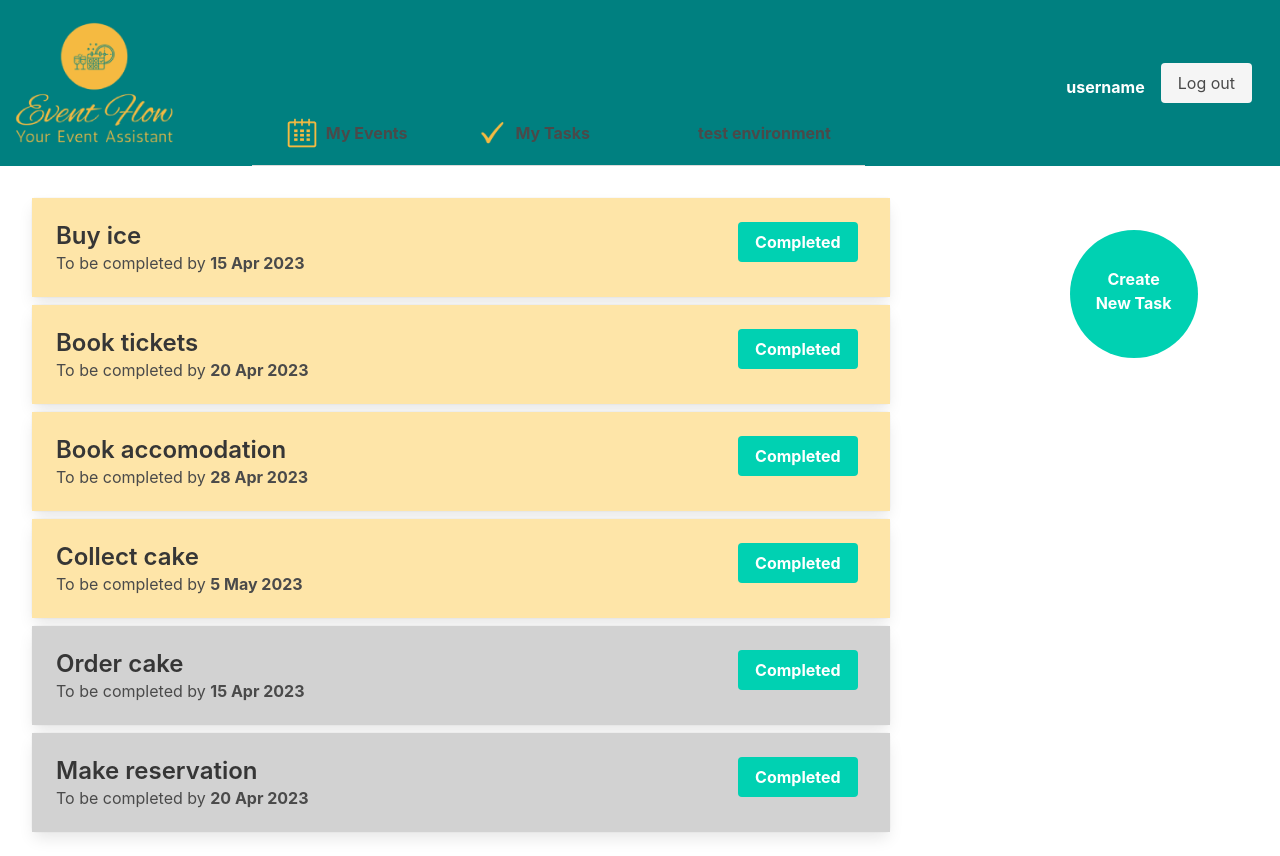
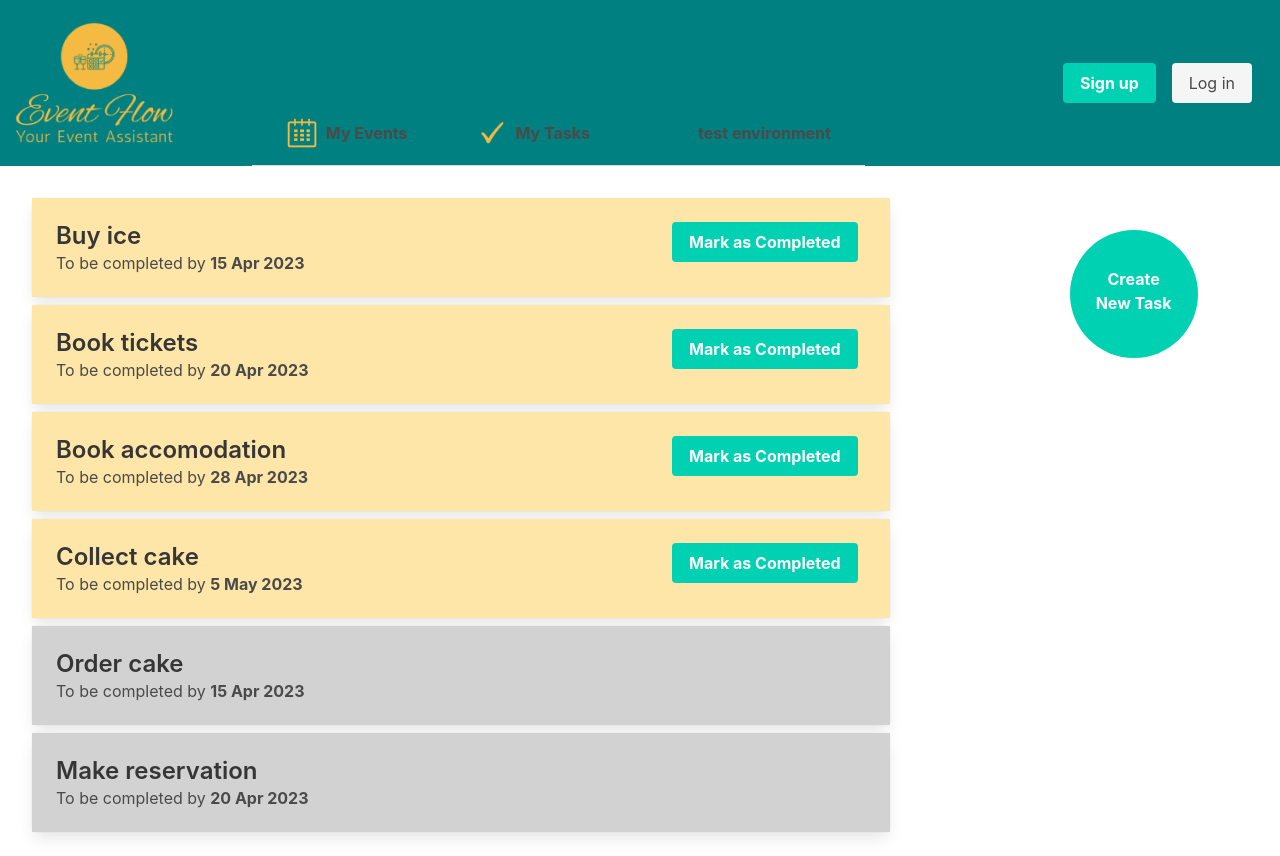
Before and after one commit to shaimaaGhamry/Event-Flow, a React (Create React App) app in the folder client/: page /mytasks in a window 1280 px wide. Built offline with nearby package versions, Linux system fonts and the light colour scheme; what bulma-calendar would draw is missing.

Commit message:
Fixed task completed buttons to only appear for pending tasks

```diff
--- a/client/src/components/NavBar.js
+++ b/client/src/components/NavBar.js
@@ -1,7 +1,7 @@
 import React from 'react';
 import { Link } from "react-router-dom";
 
-const isLoggedIn = true;
+const isLoggedIn = false;
 
 function NavTabs({ currentPage, handlePageChange }) {
     return (
--- a/client/src/routes/MyTasks.js
+++ b/client/src/routes/MyTasks.js
@@ -3,14 +3,14 @@ import { Link } from 'react-router-dom';
 
 const MyTasks = () => {
   const taskList = [
-    { title: "Buy ice", description: "Baby Shower", event: "ABC", owner: "Albus Dumbeldore", date: "15 Apr 2023", completed: "false", id: "1" },
-    { title: "Book tickets", description: "Trip", event: "DEF", owner: "Beatrix Lestrange", date: "20 Apr 2023", completed: "false", id: "2" },
-    { title: "Book accomodation", description: "Trip", event: "DEF", owner: "Beatrix Lestrange", date: "28 Apr 2023", completed: "false", id: "3" },
-    { title: "Collect cake", description: "Birthday", event: "GHI", owner: "Colin Creevey", date: "5 May 2023", completed: "false", id: "4" },
+    { title: "Buy ice", description: "Baby Shower", event: "ABC", owner: "Albus Dumbeldore", date: "15 Apr 2023", completed: false, id: 1 },
+    { title: "Book tickets", description: "Trip", event: "DEF", owner: "Beatrix Lestrange", date: "20 Apr 2023", completed: false, id: 2 },
+    { title: "Book accomodation", description: "Trip", event: "DEF", owner: "Beatrix Lestrange", date: "28 Apr 2023", completed: false, id: 3 },
+    { title: "Collect cake", description: "Birthday", event: "GHI", owner: "Colin Creevey", date: "5 May 2023", completed: false, id: 4 },
   ];
   const completedTasks = [
-    { title: "Order cake", description: "Birthday", event: "GHI", owner: "Colin Creevey", date: "15 Apr 2023", completed: "true", id: "1" },
-    { title: "Make reservation", description: "Birthday", event: "JKL", owner: "Draco Malfoy", date: "20 Apr 2023", completed: "true", id: "2" },
+    { title: "Order cake", description: "Birthday", event: "GHI", owner: "Colin Creevey", date: "15 Apr 2023", completed: true, id: 1 },
+    { title: "Make reservation", description: "Birthday", event: "JKL", owner: "Draco Malfoy", date: "20 Apr 2023", completed: true, id: 2 },
   ];
   return (
     <div className="main events-main">
@@ -38,7 +38,7 @@ function App(props) {
   return (
     <div className="card">
       <a>
-        <div className={props.completed}>
+        <div className={props.completed?"true":"false"}>
           <div className="card-content">
             <div className="media">
               {/*       === For event type image ===
@@ -58,11 +58,13 @@ function App(props) {
                   <p className="subtitle is-6">Assigned by <b>{props.owner}</b></p>
                 </details>
               </div>
-              <div className="buttons">
-                <a className={"button is-primary " + props.id}>
-                  <strong>Completed</strong>
-                </a>
-              </div>
+              {!props.completed &&
+               <div className="buttons">
+                 <a className={"button is-primary " + props.id}>
+                   <strong>Mark as Completed</strong>
+                 </a>
+               </div>
+              }
             </div>
           </div>
         </div>
```
